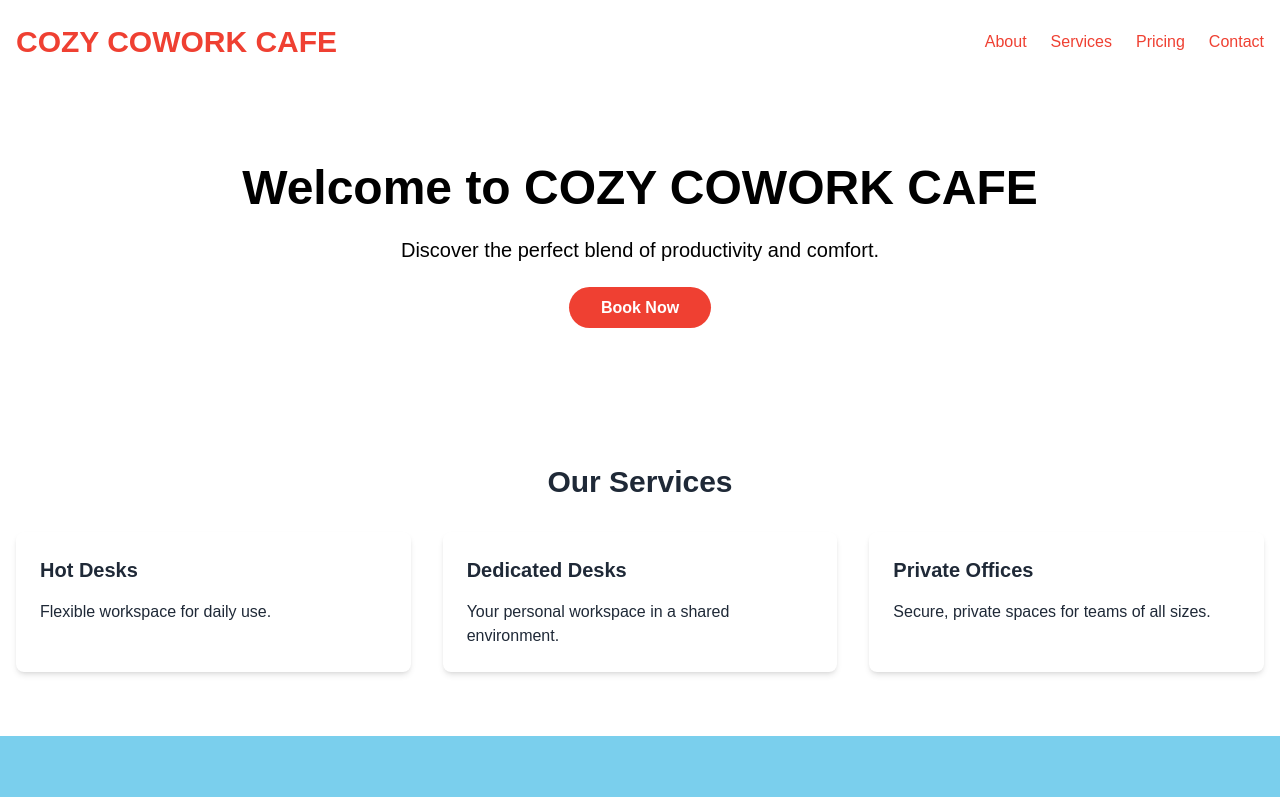
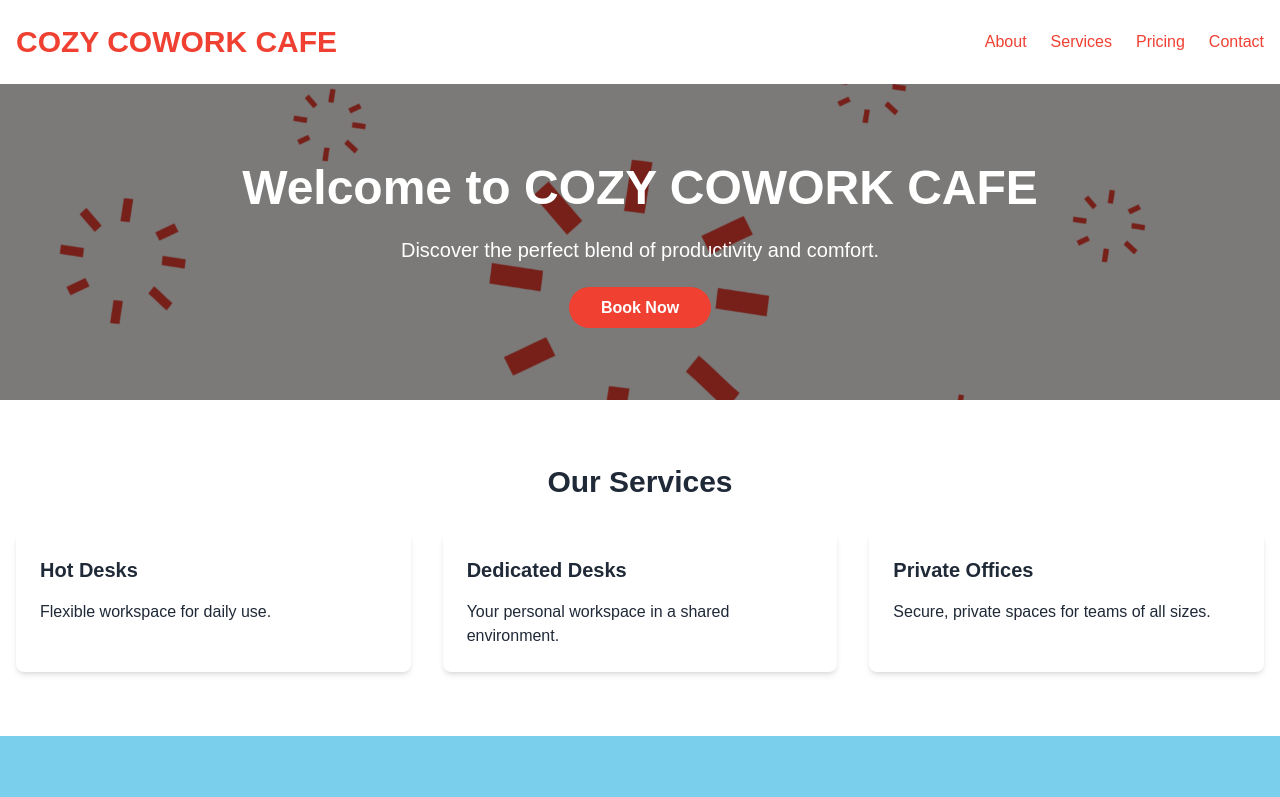
Before and after one commit to christam96/cozy-website, a website: page index.html in a window 1280 px wide. Shown: the top 797 px of the page. Drawn offline with nearby package versions, Linux system fonts and the light colour scheme.

Commit message:
add hero background

```diff
--- a/index.html
+++ b/index.html
@@ -20,6 +20,9 @@
                         'display': ['Degular Display', 'Circular Std', 'Arial', 'sans-serif'],
                         'body': ['Circular Std', 'Arial', 'sans-serif'],
                     },
+                    backgroundImage: {
+                        'hero-pattern': "url('/bg.png')",
+                    }
                 }
             }
         }
@@ -41,8 +44,9 @@
     </header>
 
     <main>
-        <section class="bg-white text-black py-20">
-            <div class="container mx-auto px-4 text-center">
+        <section class="relative bg-hero-pattern bg-cover bg-center text-white py-20">
+            <div class="absolute inset-0 bg-black opacity-50"></div>
+            <div class="container mx-auto px-4 text-center relative z-10">
                 <h2 class="text-5xl font-display font-bold mb-6">Welcome to COZY COWORK CAFE</h2>
                 <p class="text-xl mb-8">Discover the perfect blend of productivity and comfort.</p>
                 <a href="#" class="bg-cozy-red text-white px-8 py-3 rounded-full font-bold hover:bg-red-600 transition duration-300">Book Now</a>
--- a/tailwind.config.js
+++ b/tailwind.config.js
@@ -18,9 +18,6 @@ module.exports = {
         sans: ['Circular Std', 'Arial', 'sans-serif'],
         display: ['Degular Display', 'Circular Std', 'Arial', 'sans-serif'],
       },
-      backgroundImage: {
-        'hero-pattern': "url('/bg.png')",
-      },
     },
   },
   plugins: [],
```
Also changed, not shown: dist/styles.css.
